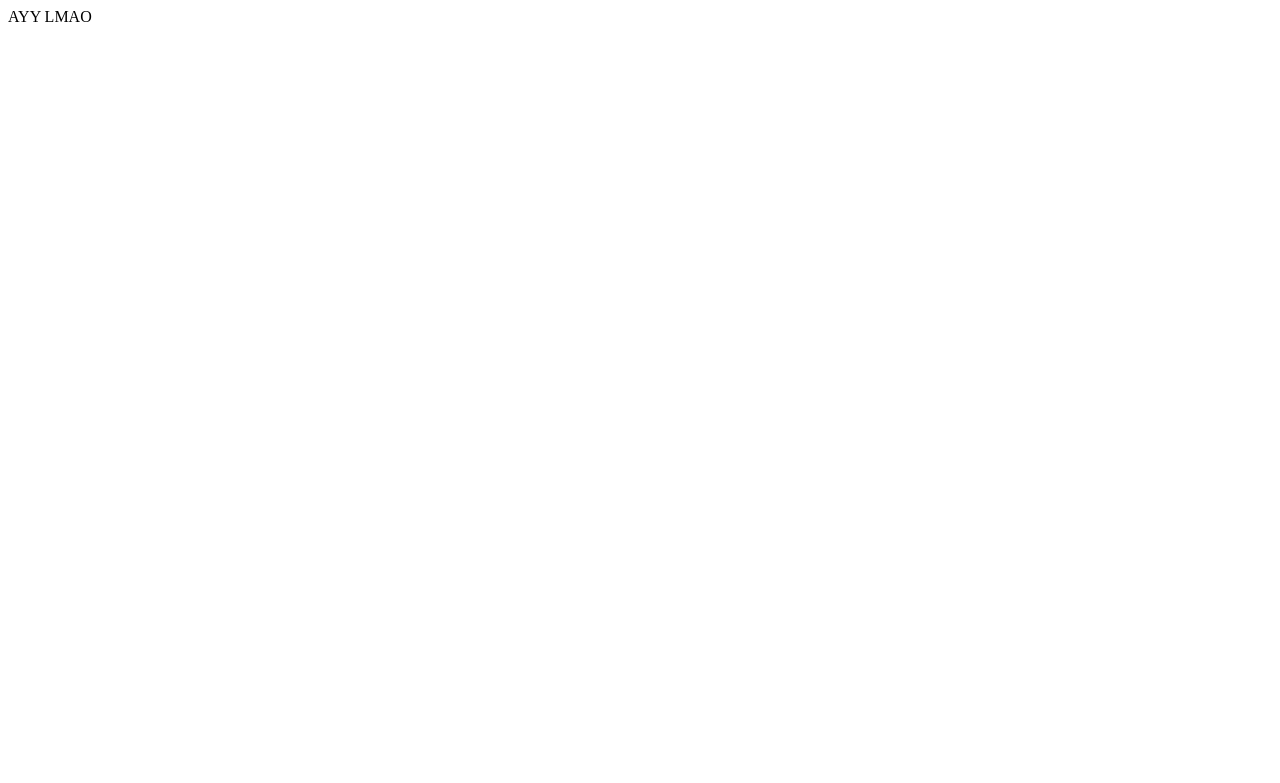
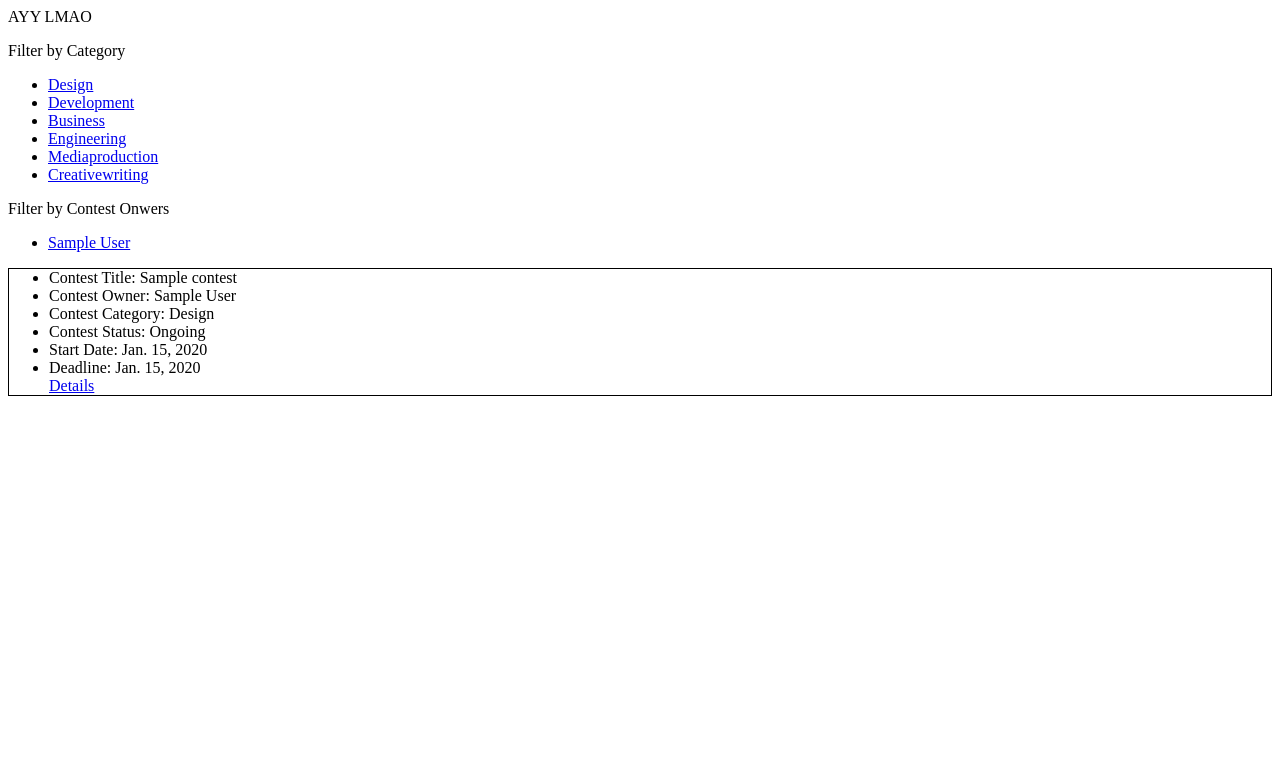
Before and after one commit to altaywtf/next-for-now, a Django app: page /contests/ in a window 1280 px wide. Before the commit the part shown is almost empty. Shown: the top 783 px of the page. Run offline with Django 3.2, Linux system fonts and the light colour scheme; tables that the repository leaves empty hold one stand-in row (values such as "Sample post").

Commit message:
Update index page for content listing

```diff
--- a/src/templates/contests/index.html
+++ b/src/templates/contests/index.html
@@ -1,11 +1,27 @@
 <p>AYY LMAO</p>
 
-{% for contest in ongoing_contests_list %}
+Filter by Category
+<ul>
+	{% for category in contest_category_list %}
+	<li><a href="/contests/category/{{ category }}">{{ category|title}}</a></li>
+	{% endfor %}
+</ul>
+
+Filter by Contest Onwers
+<ul>
+	{% for owner in contest_owner_list %}
+	<li><a href="/contests/company/{{ owner.id }}">{{ owner.company_name }}</a></li>
+	{% endfor %}
+</ul>
+
+{% for contest in contest_list %}
 <ul style='border:1px solid black;'>
 	<li>Contest Title: {{ contest.title }}</li>
 	<li>Contest Owner: {{ contest.owner }}</li>
-	<li>Contest Category: {{ contest.category }}</li>
+	<li>Contest Category: {{ contest.category|title }}</li>
 	<li>Contest Status: {{ contest.ongoing_check }}</li>
+	<li>Start Date: {{ contest.date_started }}</li>
+	<li>Deadline: {{ contest.date_deadline }}</li>
 	<a href="{% url 'contests:detail' contest.id %}">Details</a>
 </ul>
 {% endfor %}
```
